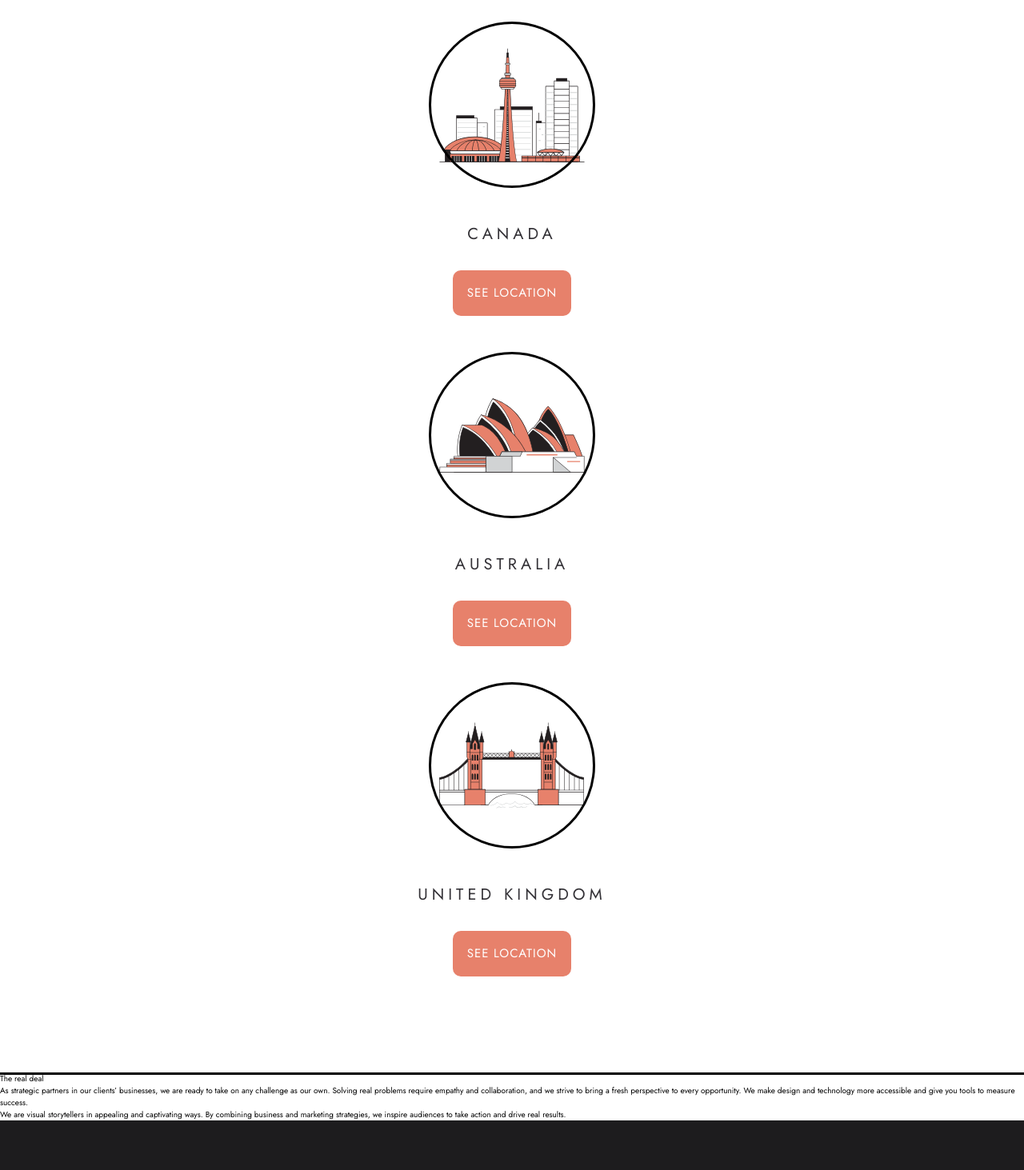
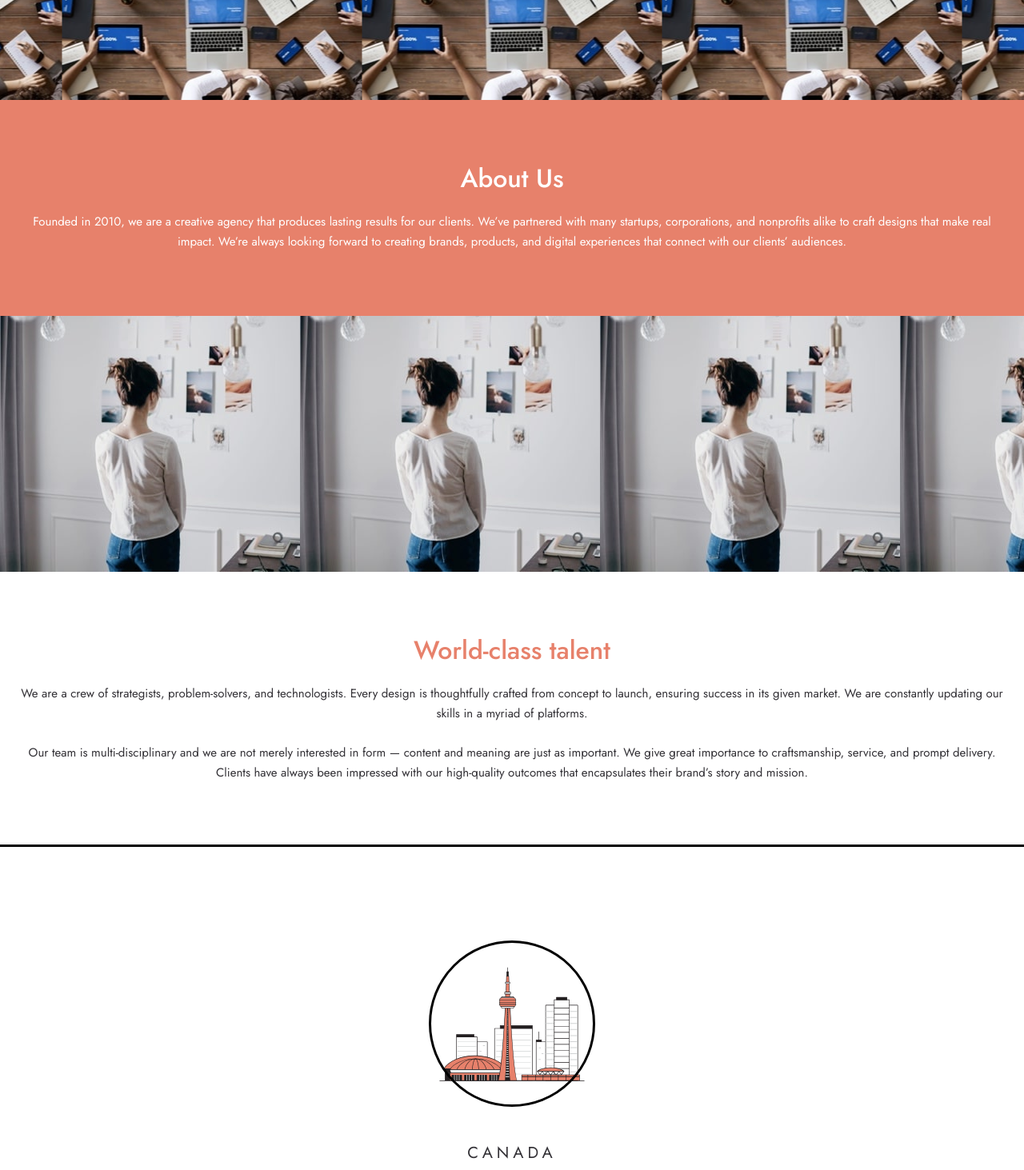
Before and after one commit to presh-031/designo, a Next.js app: page /about in a window 1280 px wide. Shown: the part 300-1763 px from the top of the page at 80% size. Built offline with nearby package versions, Linux system fonts and the light colour scheme.

Commit message:
finished adding general styles to about page

```diff
--- a/components/Header.tsx
+++ b/components/Header.tsx
@@ -6,7 +6,7 @@ import Nav from "./Nav";
 
 const Header = () => {
   return (
-    <header className="flex items-center justify-between px-[2.4rem] py-[3.9rem] outline ">
+    <header className="flex items-center justify-between px-[2.4rem] py-[3.9rem]  ">
       <div className="">
         <Image src={logo} alt="designo-logo" width={202} height={27} />
       </div>
--- a/pages/about.tsx
+++ b/pages/about.tsx
@@ -5,9 +5,12 @@ const about = () => {
   return (
     <div>
       <div>
-        <div>
-          <p>About Us</p>
-          <p>
+        <div className="h-[32rem] bg-[url('../assets/about/mobile/image-about-hero.jpg')]  bg-center "></div>
+        <div className="bg-peach py-[8rem] px-[2.4rem] text-center text-white">
+          <p className="mb-[2.4rem] text-[3.2rem] font-medium leading-[3.6rem]">
+            About Us
+          </p>
+          <p className="text-[1.5rem] font-normal leading-[2.5rem]">
             Founded in 2010, we are a creative agency that produces lasting
             results for our clients. We’ve partnered with many startups,
             corporations, and nonprofits alike to craft designs that make real
@@ -15,20 +18,21 @@ const about = () => {
             and digital experiences that connect with our clients’ audiences.
           </p>
         </div>
-        <div></div>
       </div>
 
       <div>
-        <div></div>
-        <div>
-          <p>World-class talent</p>
-          <p>
+        <div className="h-[32rem] bg-[url('../assets/about/mobile/image-world-class-talent.jpg')]"></div>
+        <div className="py-[8rem] px-[2.4rem] text-center ">
+          <p className="mb-[2.4rem] text-[3.2rem] font-medium leading-[3.6rem] text-peach">
+            World-class talent
+          </p>
+          <p className="mb-[2.4rem] text-[1.5rem] font-normal leading-[2.5rem] text-dark-grey">
             We are a crew of strategists, problem-solvers, and technologists.
             Every design is thoughtfully crafted from concept to launch,
             ensuring success in its given market. We are constantly updating our
             skills in a myriad of platforms.
           </p>
-          <p>
+          <p className="text-[1.5rem] font-normal leading-[2.5rem] text-dark-grey">
             Our team is multi-disciplinary and we are not merely interested in
             form — content and meaning are just as important. We give great
             importance to craftsmanship, service, and prompt delivery. Clients
@@ -41,19 +45,24 @@ const about = () => {
       <AllLocations />
 
       <div>
-        <p>The real deal</p>
-        <p>
-          As strategic partners in our clients’ businesses, we are ready to take
-          on any challenge as our own. Solving real problems require empathy and
-          collaboration, and we strive to bring a fresh perspective to every
-          opportunity. We make design and technology more accessible and give
-          you tools to measure success.
-        </p>
-        <p>
-          We are visual storytellers in appealing and captivating ways. By
-          combining business and marketing strategies, we inspire audiences to
-          take action and drive real results.
-        </p>
+        <div className="h-[32rem] bg-[url('../assets/about/mobile/image-real-deal.jpg')]"></div>
+        <div className="py-[8rem] px-[2.4rem] text-center ">
+          <p className="mb-[2.4rem] text-[3.2rem] font-medium leading-[3.6rem] text-peach">
+            The real deal
+          </p>
+          <p className="mb-[2.4rem] text-[1.5rem] font-normal leading-[2.5rem] text-dark-grey">
+            As strategic partners in our clients’ businesses, we are ready to
+            take on any challenge as our own. Solving real problems require
+            empathy and collaboration, and we strive to bring a fresh
+            perspective to every opportunity. We make design and technology more
+            accessible and give you tools to measure success.
+          </p>
+          <p className="text-[1.5rem] font-normal leading-[2.5rem] text-dark-grey">
+            We are visual storytellers in appealing and captivating ways. By
+            combining business and marketing strategies, we inspire audiences to
+            take action and drive real results.
+          </p>
+        </div>
       </div>
     </div>
   );
```
